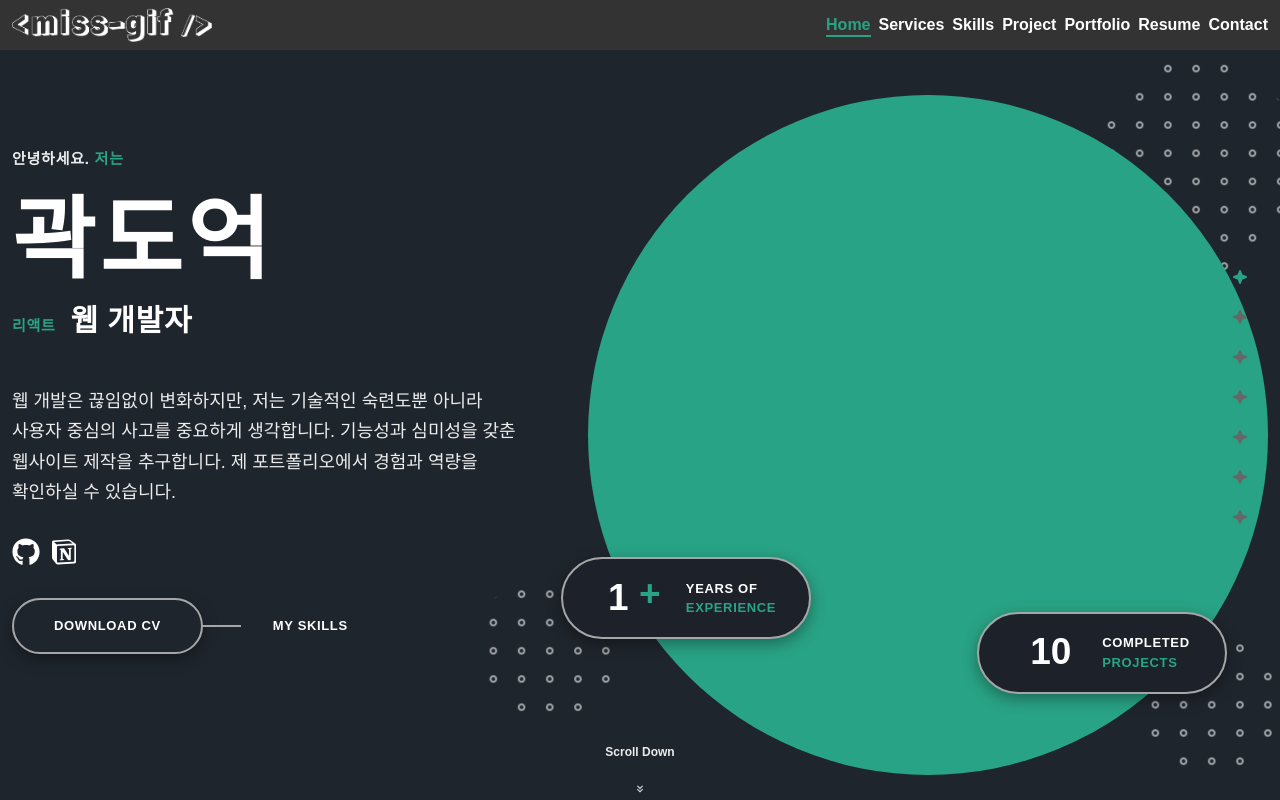
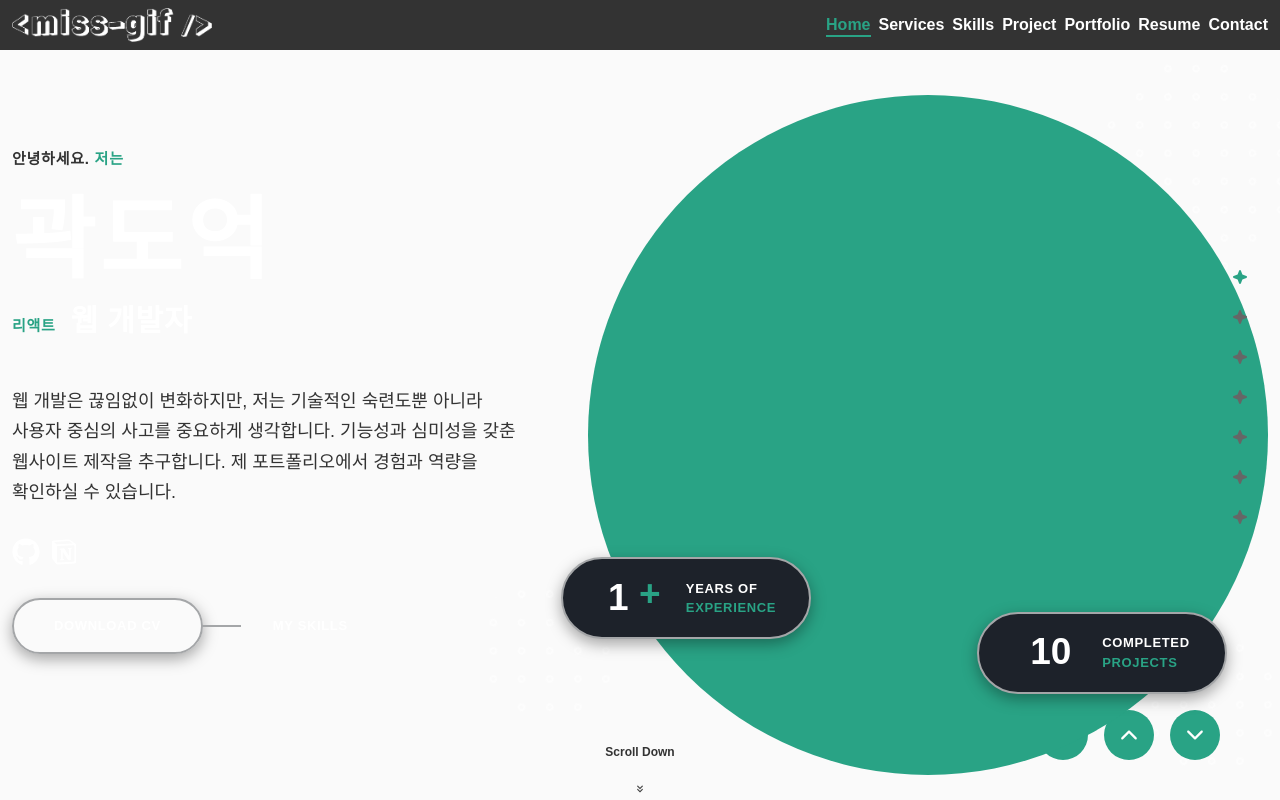
Before and after one commit to miss-gif/portfolio-final, a React (Vite) app: page / in a window 1280 px wide. Shown: the top 800 px of the page. Built offline with nearby package versions, Linux system fonts and the light colour scheme.

Commit message:
Test : 라이트/다크 모드 기능

```diff
--- a/scss/common.scss
+++ b/scss/common.scss
@@ -24,3 +24,9 @@
 ::-webkit-scrollbar-track {
   background-color: var(--bg-color);
 }
+
+/* 드래그 스타일 */
+
+::selection {
+  color: #a08e82;
+}
--- a/src/App.tsx
+++ b/src/App.tsx
@@ -2,16 +2,17 @@ import { Route, Routes } from "react-router-dom";
 import Cv from "./components/cv/index.tsx";
 import HomePage from "./pages/HomePage.tsx";
 import NotFound from "./pages/NotFound.tsx";
+import RootLayout from "./components/layout/RootLayout.jsx";
 
 const App = () => {
   return (
-    <div>
-      <Routes>
-        <Route path="/" element={<HomePage />} />
+    <Routes>
+      <Route path="/" element={<RootLayout />}>
+        <Route index element={<HomePage />} />
         <Route path="/cv" element={<Cv />} />
         <Route path="*" element={<NotFound />} />
-      </Routes>
-    </div>
+      </Route>
+    </Routes>
   );
 };
 
--- /dev/null
+++ b/src/components/GlobalSetting/GlobalSetting.scss
@@ -0,0 +1,38 @@
+.global-setting {
+  &__controller {
+    position: fixed;
+    bottom: 40px;
+    right: 60px;
+    display: flex;
+    justify-content: center;
+    align-items: center;
+    gap: 16px;
+
+    .theme-switch,
+    .scroll-button {
+      display: flex;
+      justify-content: center;
+      align-items: center;
+      width: 50px;
+      height: 50px;
+      border-radius: 50%;
+      color: #fff;
+      background-color: #29a385;
+      font-size: 24px;
+      &:hover {
+        background-color: #333;
+      }
+    }
+  }
+}
+
+// 테마별 스타일
+.theme-light {
+  background-color: #fafafa;
+  color: #333;
+}
+
+.theme-dark {
+  color: var(--text-color);
+  background-color: var(--bg-color);
+}
--- /dev/null
+++ b/src/components/GlobalSetting/index.jsx
@@ -0,0 +1,62 @@
+import React, { useState } from "react";
+import { Outlet } from "react-router-dom";
+import "./GlobalSetting.scss";
+import { IoIosArrowDown, IoIosArrowUp } from "react-icons/io";
+import { MdOutlineLightMode, MdOutlineModeNight } from "react-icons/md";
+
+const GlobalSetting = () => {
+  const [isDarkMode, setIsDarkMode] = useState(false);
+
+  const toggleTheme = () => {
+    setIsDarkMode(!isDarkMode);
+  };
+
+  const scrollToTop = () => {
+    window.scrollTo({ top: 0, behavior: "smooth" });
+  };
+
+  const scrollToBottom = () => {
+    window.scrollTo({
+      top: document.documentElement.scrollHeight,
+      behavior: "smooth",
+    });
+  };
+
+  return (
+    <div
+      className={`global-setting ${isDarkMode ? "theme-dark" : "theme-light"}`}
+    >
+      <main className="global-setting__main-content">
+        <section className="content">
+          <Outlet />
+        </section>
+      </main>
+
+      <div className="global-setting__controller">
+        <button
+          className="theme-switch"
+          onClick={toggleTheme}
+          aria-label="Toggle theme"
+        >
+          {isDarkMode ? <MdOutlineLightMode /> : <MdOutlineModeNight />}
+        </button>
+        <button
+          className="scroll-button scroll-button--top"
+          onClick={scrollToTop}
+          aria-label="Scroll to top"
+        >
+          <IoIosArrowUp />
+        </button>
+        <button
+          className="scroll-button scroll-button--bottom"
+          onClick={scrollToBottom}
+          aria-label="Scroll to bottom"
+        >
+          <IoIosArrowDown />
+        </button>
+      </div>
+    </div>
+  );
+};
+
+export default GlobalSetting;
--- /dev/null
+++ b/src/components/layout/RootLayout.jsx
@@ -0,0 +1,24 @@
+import React from "react";
+import { Outlet } from "react-router-dom";
+import GlobalNav from "../GlobalNav/index";
+import GlobalSetting from "../GlobalSetting";
+import Footer from "../layout/Footer";
+import Header from "../layout/Header";
+
+// import MouseCursor from "./MouseCursor/MouseCursor";
+
+const RootLayout = () => {
+  return (
+    <>
+      {/* <MouseCursor /> */}
+      <Header />
+      <GlobalNav />
+      <GlobalSetting>
+        <Outlet />
+      </GlobalSetting>
+      <Footer />
+    </>
+  );
+};
+
+export default RootLayout;
--- a/src/pages/HomePage.tsx
+++ b/src/pages/HomePage.tsx
@@ -1,22 +1,15 @@
-import GlobalNav from "../components/GlobalNav";
 import Contact from "../components/contact";
 import Home from "../components/home";
-import Footer from "../components/layout/Footer";
-import Header from "../components/layout/Header";
+
 import Portfolio from "../components/portfolio";
 import Project from "../components/project";
 import Resume from "../components/resume";
 import Services from "../components/services";
 import Skills from "../components/skills";
 
-// import MouseCursor from "./components/MouseCursor/MouseCursor";
-
 const HomePage = () => {
   return (
     <>
-      {/* <MouseCursor /> */}
-      <Header />
-      <GlobalNav />
       <main>
         <Home />
         <Services />
@@ -26,7 +19,6 @@ const HomePage = () => {
         <Resume />
         <Contact />
       </main>
-      <Footer />
     </>
   );
 };
```
